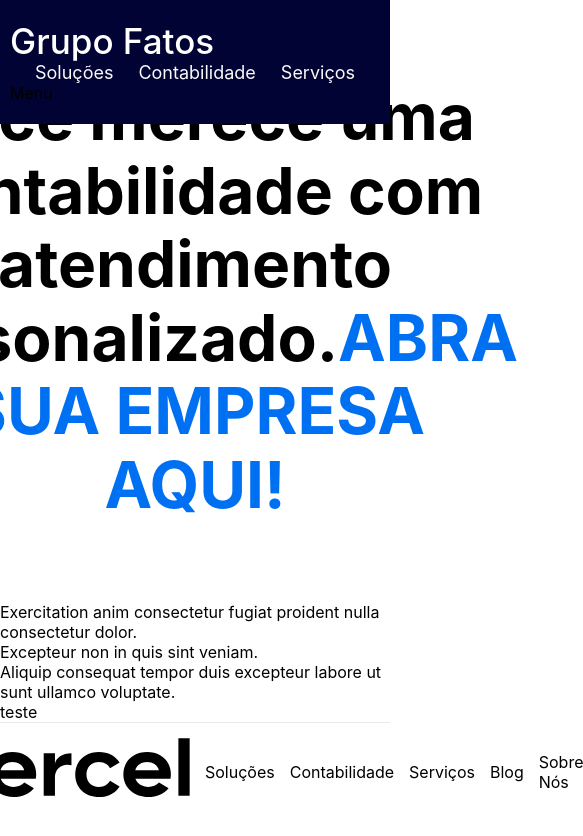
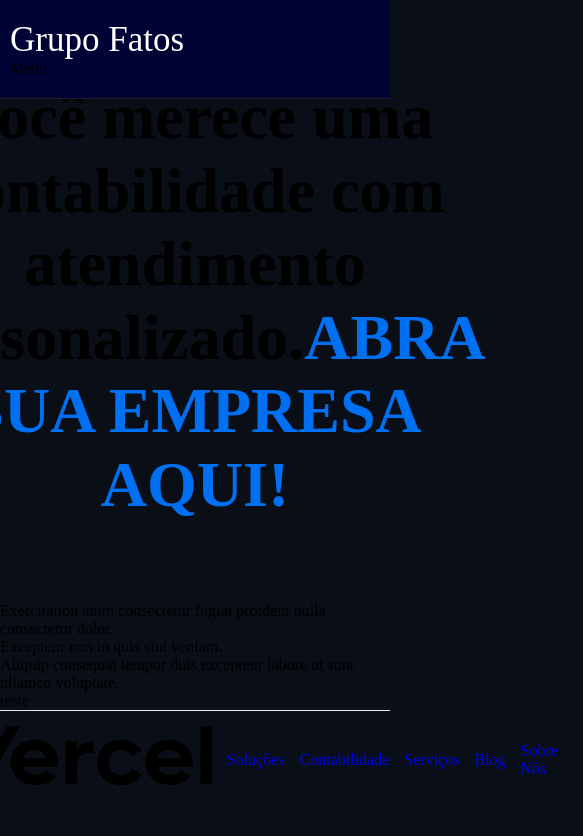
Before and after one commit to Akastro/GrupoFatos, a Next.js app: page / in a window 390 px wide. Shown: the top 836 px of the page, 583 px wide, since content can reach past the window. Built offline with nearby package versions, Linux system fonts and the light colour scheme.

Commit message:
vigesimo nono commit

```diff
--- a/styles/globals.css
+++ b/styles/globals.css
@@ -1,76 +1,81 @@
-html,
-body {
-  background-color: #ffffff;
-  padding: 0;
-  margin: 0;
-  font-family: -apple-system, BlinkMacSystemFont, Segoe UI, Roboto, Oxygen,
-    Ubuntu, Cantarell, Fira Sans, Droid Sans, Helvetica Neue, sans-serif;
-}
-
-a {
-  color: inherit;
-  text-decoration: none;
-}
-
-* {
+*{
   margin: 0;
   padding: 0;
   box-sizing: border-box;
+  text-decoration: none;
 }
-
+body{
+  background-color: #0a0e17;
+}
 .max-width{
   max-width: 1300px;
-  padding: 0px 10px;
+  padding: 0 10px;
   margin: auto;
 }
-
 .navbar .logo a{
-  color : #ffffff;
-  font-size:  35px;
+  color: #ffffff;
+  font-size: 35px;
   font-weight: 500;
-  justify-content: space-between;
-
 }
-
 .navbar{
   position: fixed;
   width: 100%;
   z-index: 999;
-  padding: 20px 0px;
+  padding: 20px 0;
   background-color: #000333;
-  border-bottom: solid #000333 1px;
+  border-bottom: solid #1b202a 1px;
 }
-
 .navbar .max-width{
   display: flex;
   align-items: center;
   justify-content: space-between;
 }
-
 .navbar .menu li{
   list-style: none;
   display: inline-flex;
 }
-
 .navbar .menu li a{
   display: block;
-  color:#fafafa;
+  color: #fff;
   font-size: 18px;
   font-weight: 400;
   margin-left: 25px;
 }
-
-.menu-btn {
-  color:#fff;
+.menu-btn{
+  color: #fff;
   font-size: 23px;
   cursor: pointer;
-  /*display: none;*/
+  display: none;
 }
 
-
-@media (max-width:947px){
+@media (max-width: 947px){
   .menu-btn{
-    display:block;
-
+      display: block;
+      z-index: 999;
+  }
+  .navbar .menu{
+      background-color: #141b29;
+      position: fixed;
+      height: 100vh;
+      width: 100%;
+      left: -100%;
+      top: 0;
+      text-align: center;
+      padding-top: 80px;
+      transition: all 0.3s ease;
+  }
+  .navbar .menu.active{
+      left: 0;
+  }
+  .navbar .menu li{
+      display: block;
+  }
+  .navbar .menu li a{
+      display: inline-block;
+      margin: 13px 0;
+      font-size: 25px;
+  }
+  .max-width{
+      max-width: 930px;
   }
 }
```
